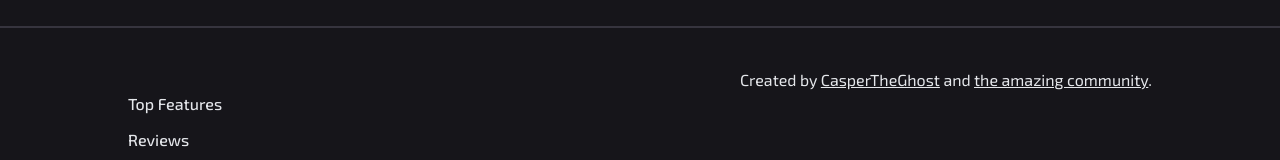
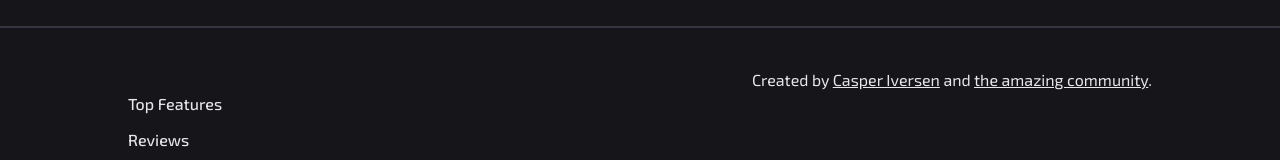
Before and after one commit to SnailyCAD/website, a SvelteKit app: page / in a window 1280 px wide. Shown: the part 5278-5438 px from the top of the page. Built offline with nearby package versions, Linux system fonts and the light colour scheme.

Commit message:
chore: minor fixes

```diff
--- a/src/app.html
+++ b/src/app.html
@@ -4,12 +4,6 @@
     <meta charset="utf-8" />
     <meta name="viewport" content="width=device-width, initial-scale=1.0" />
     <meta name="robots" content="index, follow" />
-    <script
-      async
-      defer
-      data-website-id="72297026-41a6-4467-905a-b2036e1da547"
-      src="https://cool-kid.caspertheghost.me/umami.js"
-    ></script>
 
     <!-- Google tag (gtag.js) -->
     <script async src="https://www.googletagmanager.com/gtag/js?id=G-HE45R7EFY2"></script>
--- a/src/data/reviews.svelte
+++ b/src/data/reviews.svelte
@@ -1,4 +1,4 @@
-<script context="module" lang="ts">
+<script context="module" lang="ts" >
   import GamingFlaminImage from "../images/reviews/gaming_flamin.webp";
   import AussieDropBearImage from "../images/reviews/aussie_drop_bear.webp";
   import AndyImage from "../images/reviews/andy.webp";
--- a/src/lib/Footer.svelte
+++ b/src/lib/Footer.svelte
@@ -62,7 +62,7 @@
     </ul>
 
     <p class="mt-7 md:mt-0">
-      Created by <a {...linkProps} href={PORTFOLIO_URL}>CasperTheGhost</a> and{" "}
+      Created by <a {...linkProps} href={PORTFOLIO_URL}>Casper Iversen</a> and{" "}
       <a {...linkProps} href={DISCORD_URL}>the amazing community</a>.
     </p>
   </div>
--- a/src/routes/manager/+page.svelte
+++ b/src/routes/manager/+page.svelte
@@ -3,8 +3,7 @@
   import FeaturesSection from "$lib/manager/FeaturesSection.svelte";
   import ManagerAppPreview from "../../images/features/manager_app_raw.png";
 
-  /** @type {import('./+page.server.ts').PageData} */
-  export let data;
+  export let data: import("./+page.server").PageData;
 
   const DOCS_URL = "https://docs.snailycad.org/docs/installations/methods/manager";
   const PAGE_TITLE = "SnailyCAD Manager - Manager your SnailyCAD instance with ease.";
```
Also changed, not shown: package.json (+7 -7 lines), 1 other file (tests, documents, lock files or other folders).
